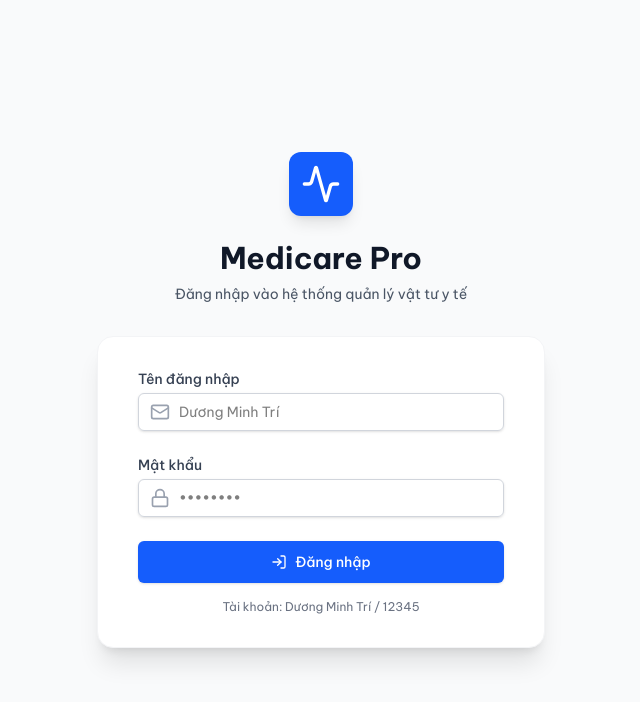
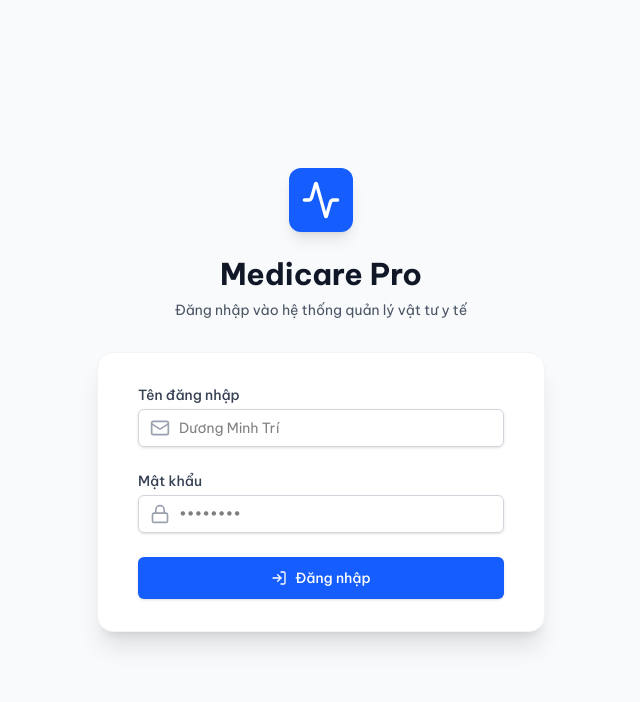
Before and after one commit to hoaithanhmathhnue-sys/kimthoaquanlyyte, a React (Vite) app: page /login in a window 1280 px wide. Shown: the top 702 px of the page, without its empty margins (319-959 px from the left). Built offline with nearby package versions, Linux system fonts and the light colour scheme; the HTML template or start-up script is replaced by a standard one.

Commit message:
Update Login.tsx

```diff
--- a/src/pages/Login.tsx
+++ b/src/pages/Login.tsx
@@ -132,9 +132,7 @@ export const Login: React.FC = () => {
             </div>
           </form>
 
-          <div className="mt-4 text-center text-xs text-gray-500">
-            <p>Tài khoản: Dương Minh Trí / 12345</p>
-          </div>
+
         </div>
       </div>
     </div>
```
